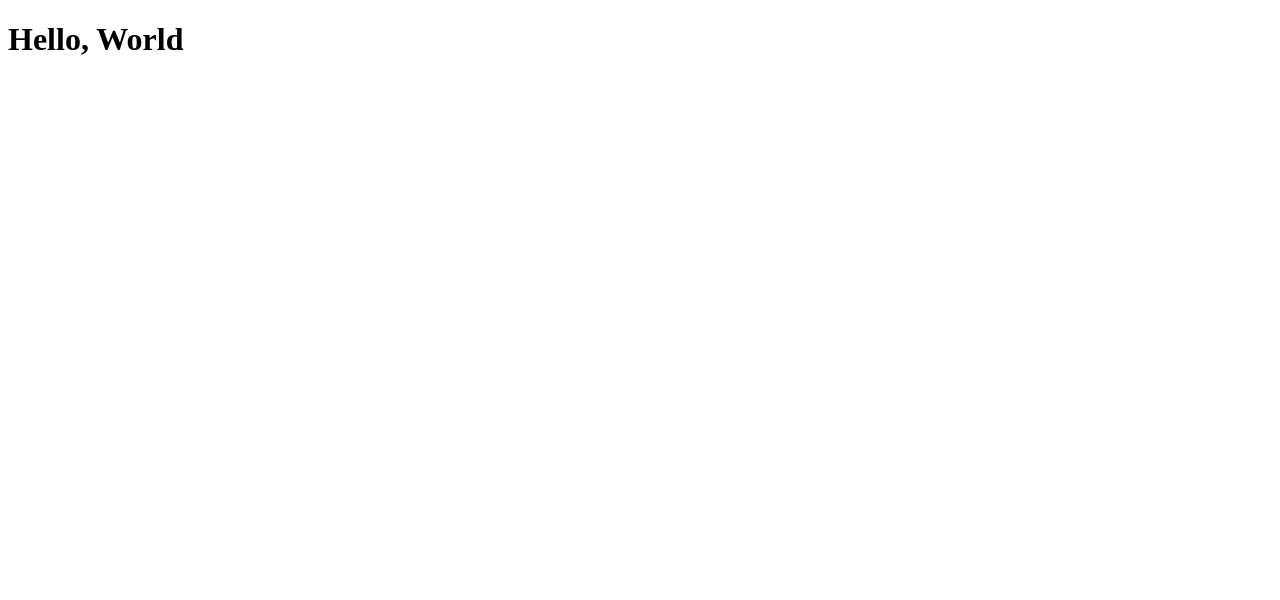
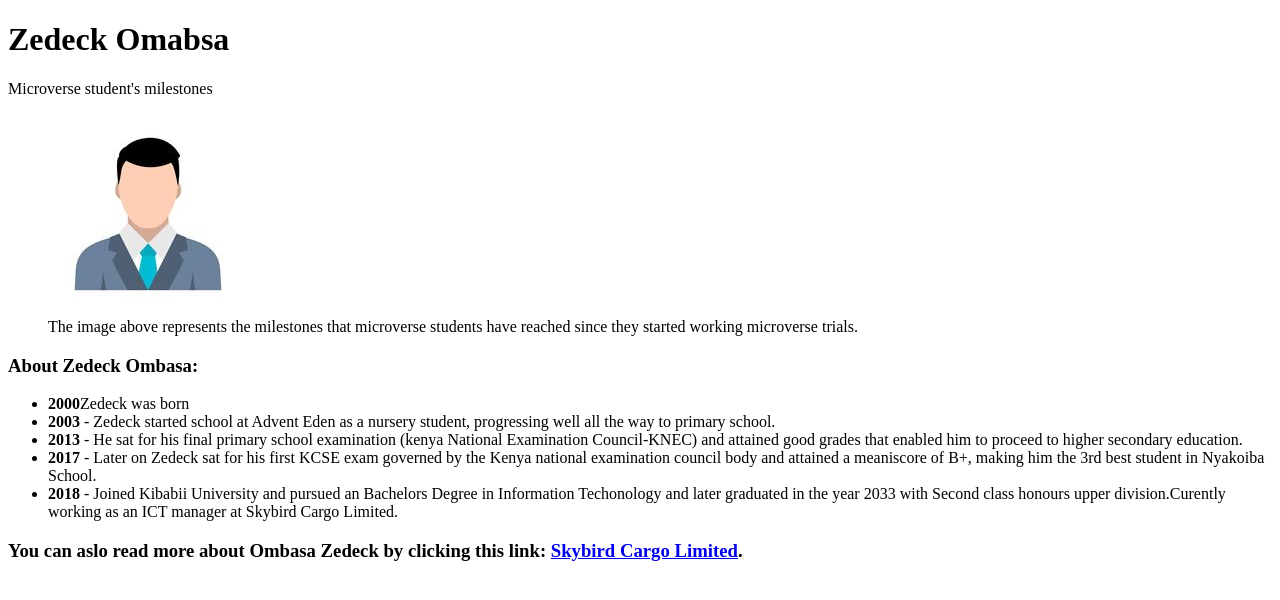
Before and after one commit to Puzewa/ZedJorey, a plain HTML site: page index.html in a window 1280 px wide. Drawn offline with Linux system fonts and the light colour scheme.

Commit message:
Added body contents including an image

```diff
--- a/index.html
+++ b/index.html
@@ -1,13 +1,50 @@
+
 <!DOCTYPE html>
-<html lang="en">
+<html>
   <head>
-    <meta charset="UTF-8">
-    <title>Fork Me! FCC: Test Suite Template</title>
-    <link rel="stylesheet" href="css/style.css">
+    <link rel="stylesheet" href="styles.css" />
   </head>
+  <body>
+    <main id="main">
+      <h1 id="title">Zedeck Omabsa</h1>
+      <p>Microverse student's milestones</p>
+      <figure id="img-div">
+        <img
+          id="image"
+          src="zedMIC.jpg"
+          alt="Microverse students image"
+        />
+        <figcaption id="img-caption">
+          The image above represents the milestones that microverse students have reached since they started working microverse trials.
+        </figcaption>
+      </figure>
+      <section id="tribute-info">
+        <h3 id="history" >About Zedeck Ombasa:</h3>
+        <ul>
+          <li><strong>2000</strong>Zedeck was born</li>
+          <li>
+            <strong>2003</strong> - Zedeck started school at Advent Eden as a        nursery   student, progressing well all the way to primary school.
+          </li>
+          <li>
+            <strong>2013</strong> - He sat for his final primary school examination (kenya National Examination Council-KNEC) and attained good grades that enabled him to proceed to higher secondary education.
+          </li>
+          <li>
+            <strong>2017</strong> - Later on Zedeck sat for his first KCSE exam governed by the Kenya national examination council body and attained a meaniscore of B+, making him the 3rd best student in Nyakoiba School.
+          </li>
+          <li>
+            <strong>2018</strong> - Joined Kibabii University and pursued an Bachelors Degree in Information Techonology and later graduated in the year 2033 with Second class honours upper division.Curently working as an ICT manager at Skybird Cargo Limited.
 
-  <body>
-    <h1>Hello, World</h1>
-    <script  src="js/index.js"></script>
+        </ul>
+        <h3>
+          You can aslo read more about Ombasa Zedeck by clicking this link:
+          <a
+            id="tribute-link"
+            href="skybirdcargo.co.ke"
+            target="_blank"
+            >Skybird Cargo Limited</a
+          >.
+        </h3>
+      </section>
+    </main>
   </body>
 </html>
```
Also changed, not shown: zedMIC.jpg (added).
